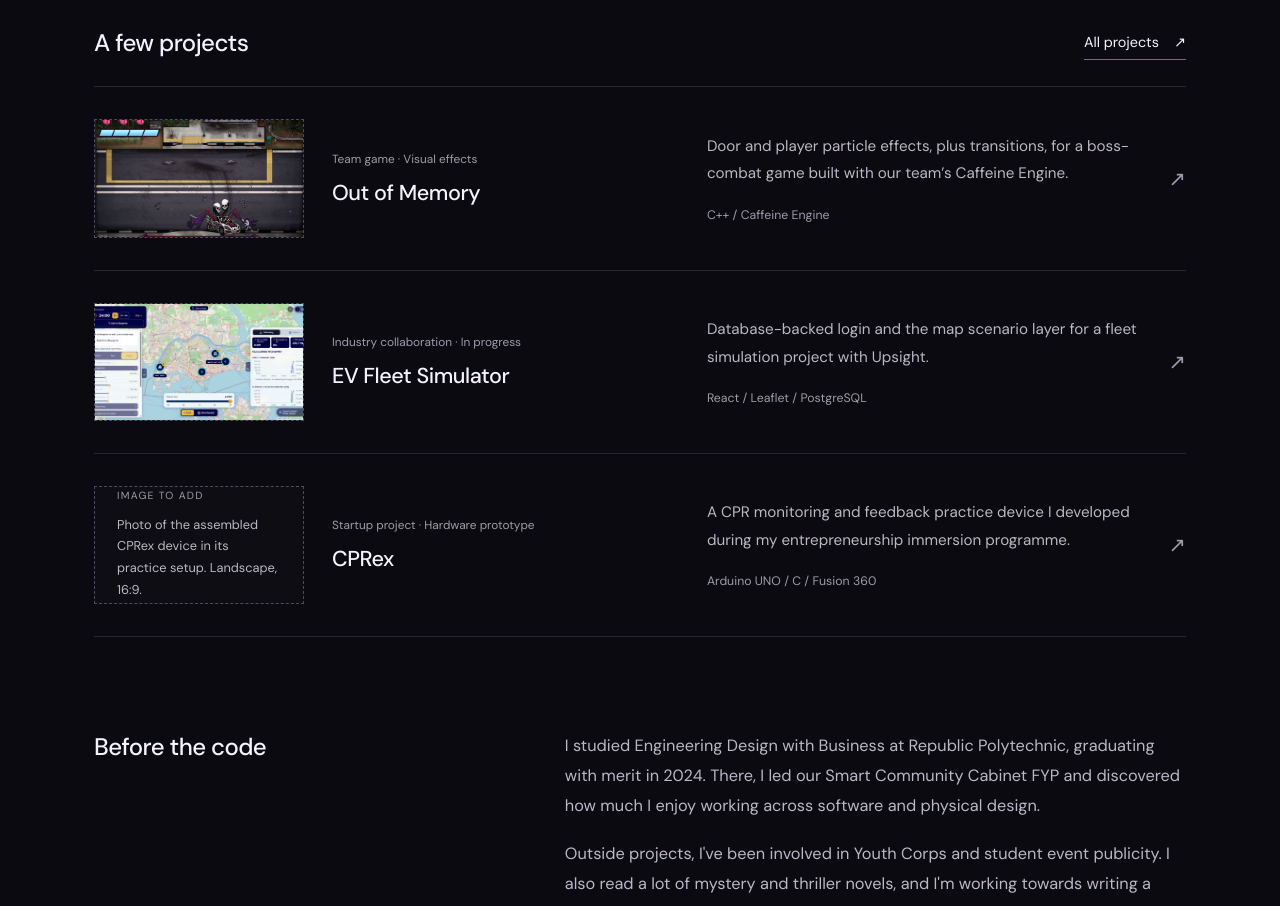
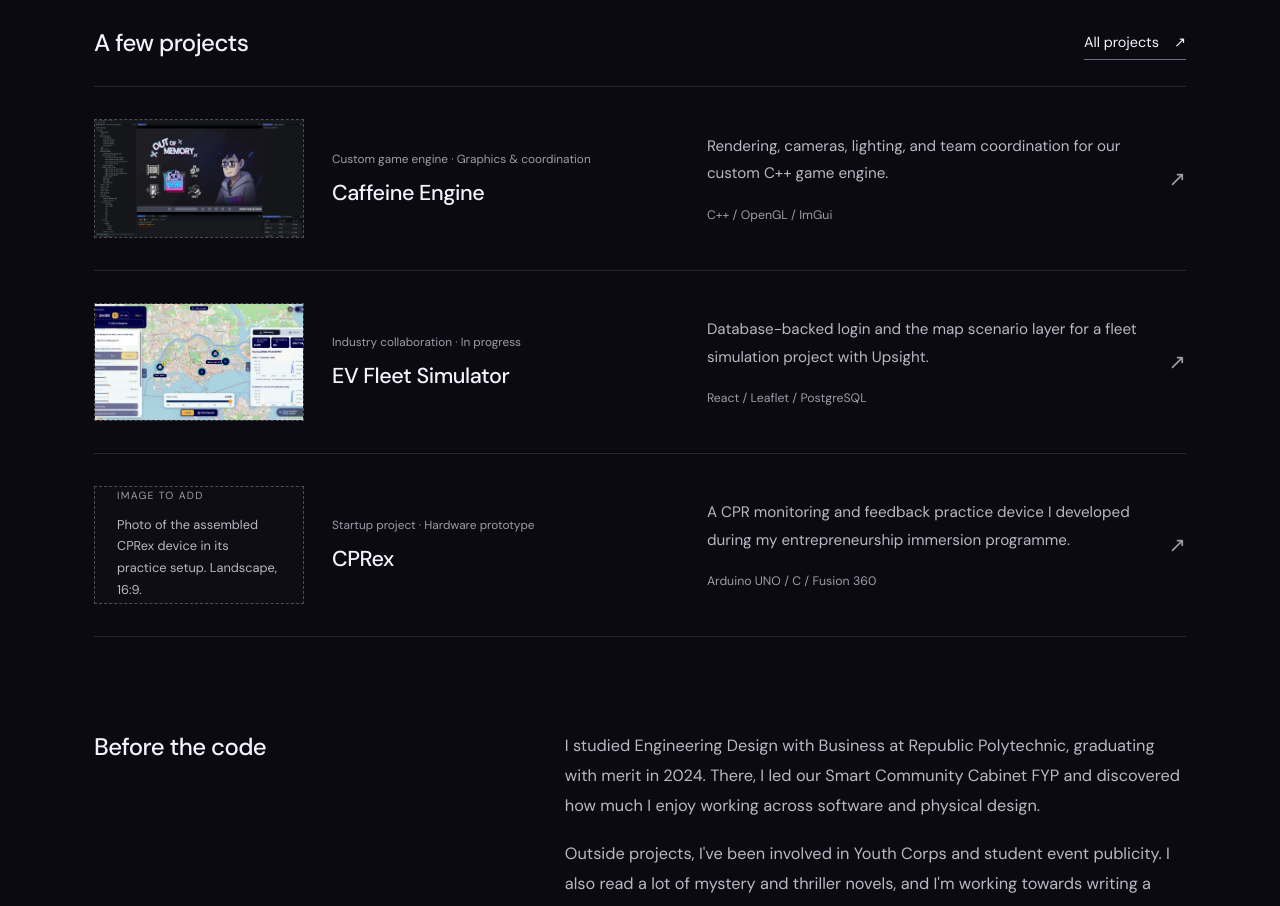
Before and after one commit to alyssa-alejandro/my-portfolio, a React (Vite) app: page / in a window 1280 px wide. Shown: the part 1140-2046 px from the top of the page. Built offline with nearby package versions, Linux system fonts and the light colour scheme.

Commit message:
update home

```diff
--- a/src/pages/Home.tsx
+++ b/src/pages/Home.tsx
@@ -13,9 +13,9 @@ function HomeImage({ src, alt, brief, portrait = false }: { src: string; alt: st
 
 const selectedWork = [
   {
-    name: 'Out of Memory', type: 'Team game · Visual effects',
-    description: 'Door and player particle effects, plus transitions, for a boss-combat game built with our team’s Caffeine Engine.',
-    tools: 'C++ / Caffeine Engine', image: '/images/works/gam250/level1_game.png', alt: 'Out of Memory boss encounter', imageBrief: 'Gameplay screenshot with a boss, lighting, and effects visible. Landscape, 16:9.',
+    name: 'Caffeine Engine', type: 'Custom game engine · Graphics & coordination',
+    description: 'Rendering, cameras, lighting, and team coordination for our custom C++ game engine.',
+    tools: 'C++ / OpenGL / ImGui', image: '/images/works/gam200/leveleditor_homescreen.png', alt: 'Caffeine Engine editor displaying the Out of Memory menu scene', imageBrief: 'Caffeine Engine editor showing the viewport and scene tools.',
   },
   {
     name: 'EV Fleet Simulator', type: 'Industry collaboration · In progress',
```
